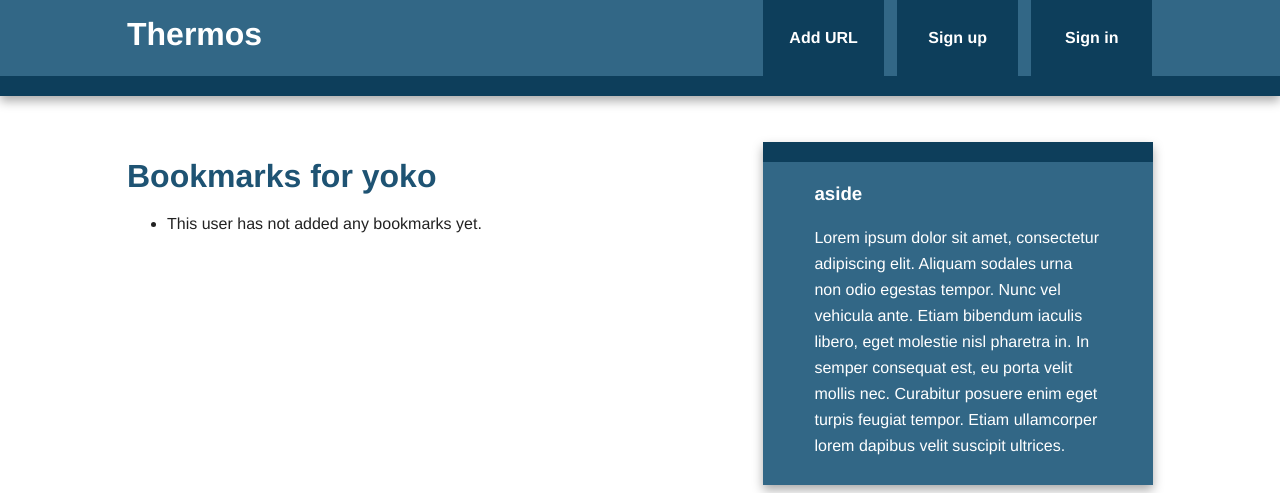
After one commit to Tuingking/Flask-Thermos, a Flask app: page /user/yoko in a window 1280 px wide. The commit adds this page. Shown: the top 493 px of the page. Run offline with Flask 2, Linux system fonts and the light colour scheme; data comes from the database, SQL or seed files in the repository; some libraries are stand-ins or nearby versions.

Commit message:
user bookmarks page

```diff
--- a/thermos/templates/index.html
+++ b/thermos/templates/index.html
@@ -15,7 +15,7 @@
         {% if new_bookmarks %}
             <ul>
             {% for bm in new_bookmarks %}
-                <li>{{ bm.user.username }} added <a href="{{ bm.url }}">{{ bm.description }}</a></li>
+                <li><a href="{{ url_for('user', username=bm.user.username) }}">{{ bm.user.username }}</a> added <a href="{{ bm.url }}">{{ bm.description }}</a></li>
             {% endfor %}
             </ul>
         {% else %}
--- /dev/null
+++ b/thermos/templates/user.html
@@ -0,0 +1,25 @@
+{% extends "base.html" %}
+
+{% block title %}
+Thermos -- Bookmarks for user {{ user.username }}
+{%  endblock %}
+
+{% block content %}
+    <article>
+        <header>
+             <h1>Bookmarks for {{ user.username }}</h1>
+
+            <ul>
+                {% for bm in user.bookmarks %}
+                    <li>
+                        <a href="{{ bm.url }}">{{ bm.description }}</a> <br>
+                        <span class="timestamp">Added at {{ bm.date }}</span>
+                    </li>
+                {% else %}
+                    <li>This user has not added any bookmarks yet.</li>
+                {% endfor %}
+            </ul>
+        </header>
+
+    </article>
+{% endblock %}
--- a/thermos/views.py
+++ b/thermos/views.py
@@ -26,6 +26,11 @@
         return redirect(url_for('index'))
     return render_template('add.html', form=form)
 
+@app.route('/user/<username>')
+def user(username):
+    user = User.query.filter_by(username=username).first_or_404()
+    return render_template('user.html', user=user)
+
 @app.errorhandler(404)
 def page_not_found(e):
     return render_template('404.html'), 404
```
